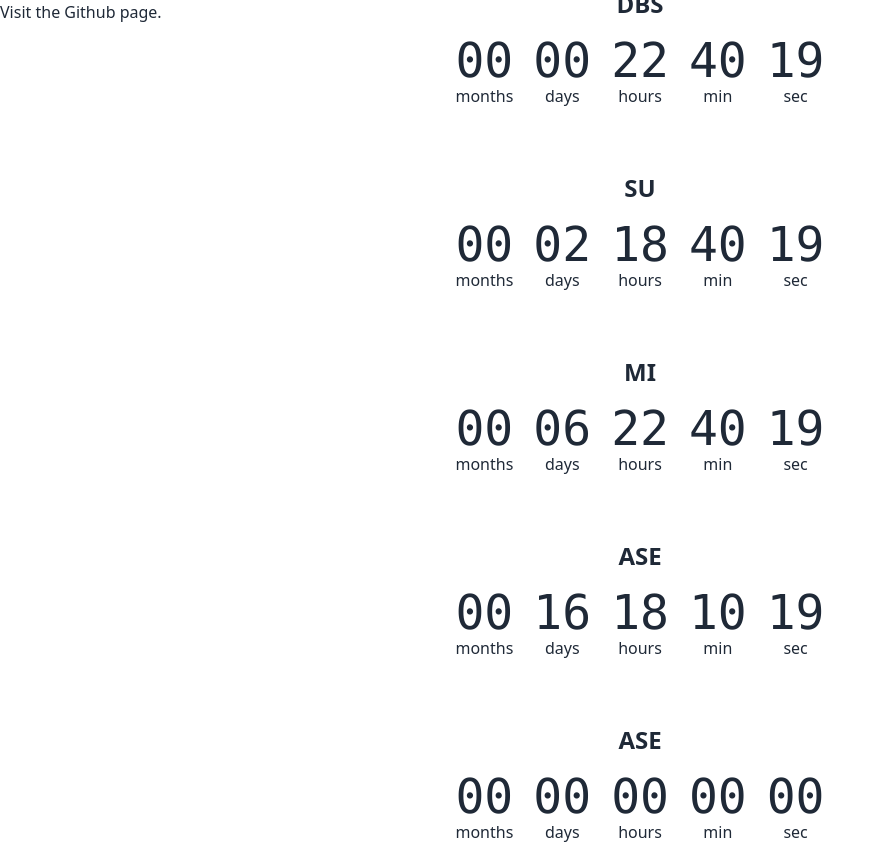
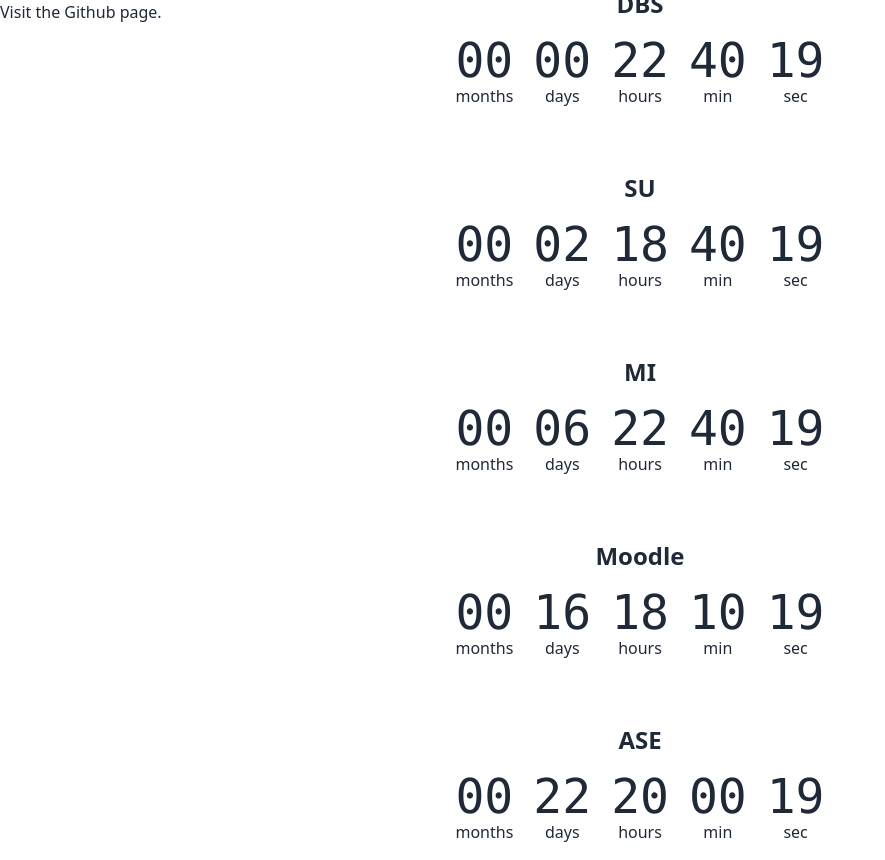
Before and after one commit to DeeKahy/Countdown, a plain HTML site: page index.html in a window 1280 px wide. Shown: the whole page, without its empty margins (0-885 px from the left). Drawn offline with nearby package versions, Linux system fonts and the light colour scheme.

Commit message:
Update index.html

```diff
--- a/index.html
+++ b/index.html
@@ -113,8 +113,8 @@
 createCountdown("January 7, 2025 13:00:00", "DBS"); // DBS - SW5
 createCountdown("January 9, 2025 09:00:00", "SU"); // SU - SW3
 createCountdown("January 13, 2025 13:00:00", "MI"); // MI - SW5
+createCountdown("January 23, 2025 08:30:00", "Moodle"); // ASE - SW5
 createCountdown("January 29, 2025 10:20:00", "ASE"); // ASE - SW5
-createCountdown("January 23, 2025 08:30:00", "ASE"); // ASE - SW5
   </script>
 </body>
 </html>
```
